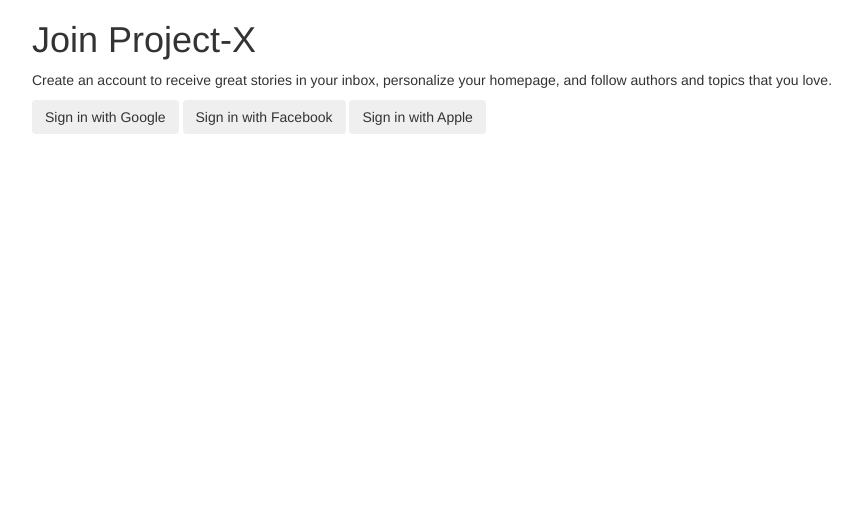
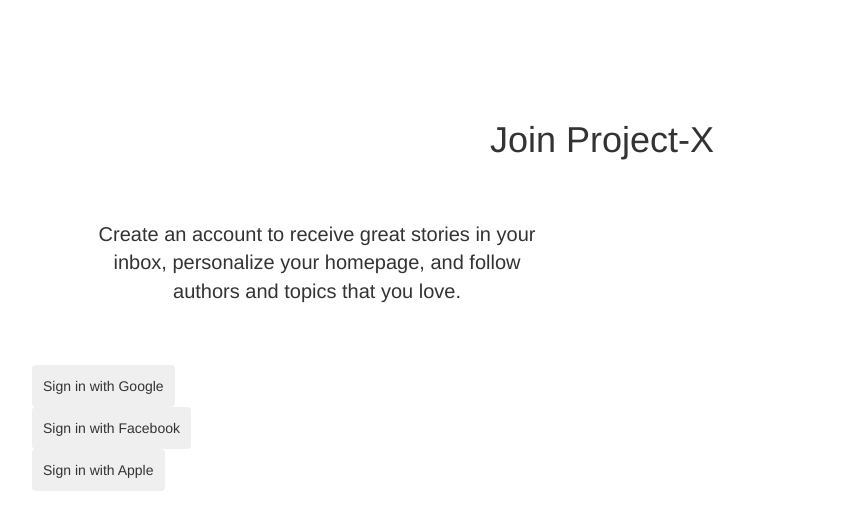
Before and after one commit to sabhinav3/projX, a plain HTML site: page signup.html in a window 1280 px wide. Shown: the whole page, without its empty margins (38-900 px from the left). Drawn offline with nearby package versions, Linux system fonts and the light colour scheme.

Commit message:
Updated CSS for Signin

```diff
--- a/CSS/signup.css
+++ b/CSS/signup.css
@@ -1 +1,16 @@
-/* dvl/kwvwkbv wr */
+h1{
+  text-align: center;
+  padding-top: 100px;
+}
+
+.sign-in button{
+  display: block;
+  padding: 10px
+}
+
+.para{
+  padding: 50px;
+  text-align: center;
+  font-size: 20px;
+  width: 50%;
+}
```
